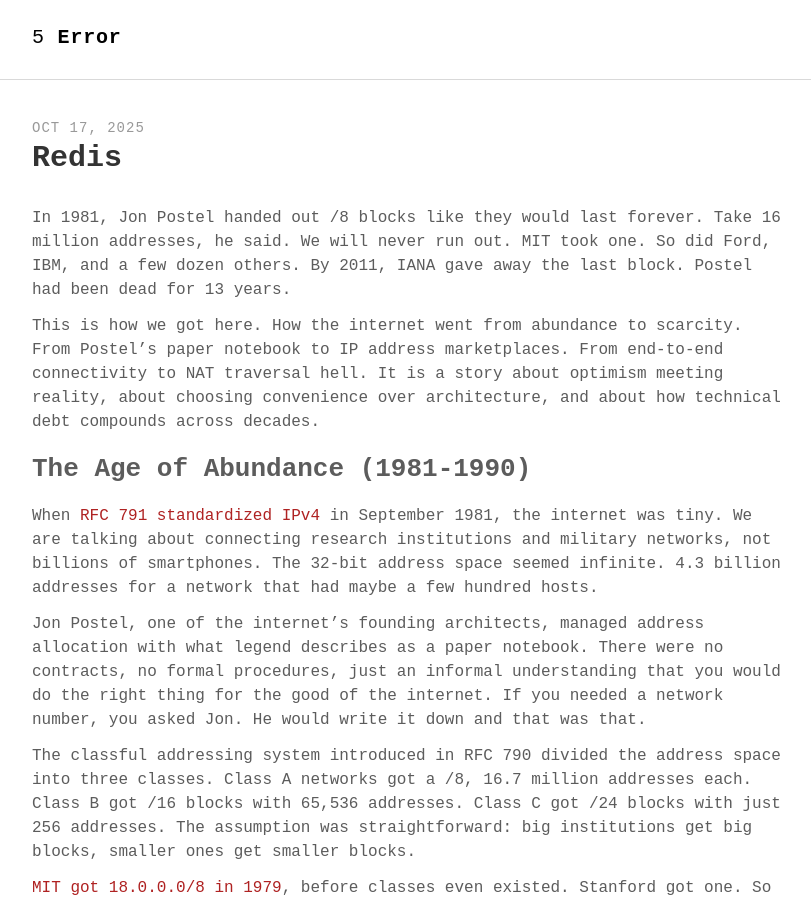
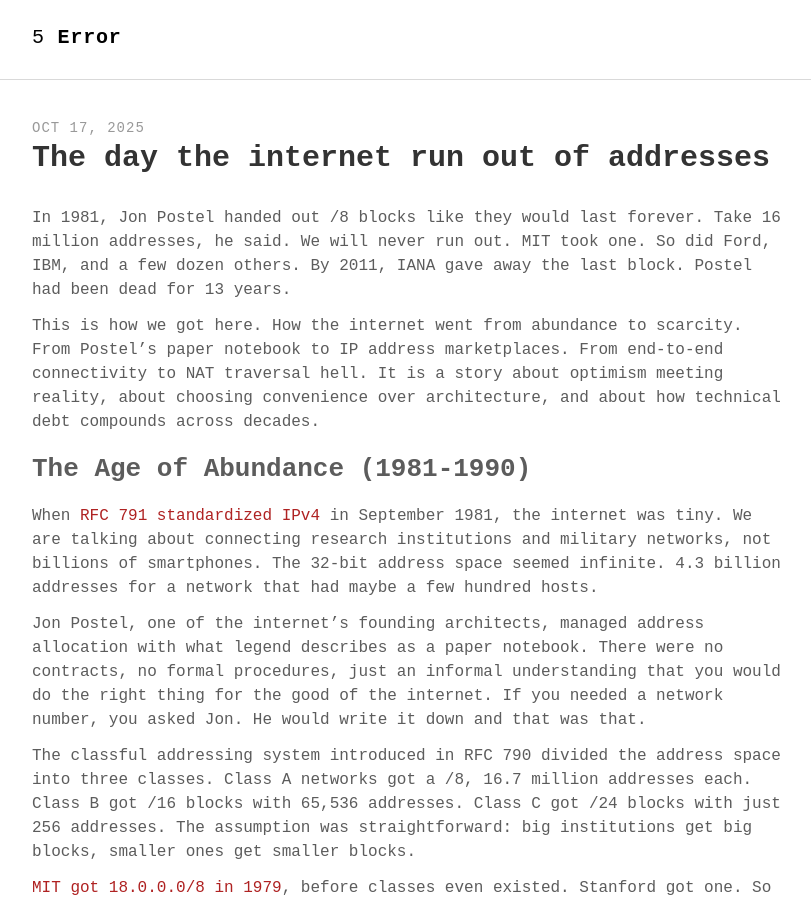
Before and after one commit to bubunyo/bubunyo.github.io, a Jekyll site: the page built from _posts/2025-10-17-the-day-the-internet-run-out-of-addresses.md, in a window 1280 px wide and 900 px high. Shown: the whole window, without its empty margins (232-1043 px from the left). Built offline with Jekyll 4.4.1, drawn with Linux system fonts in a browser that asks for light colours; some web fonts are replaced.

Commit message:
new title

```diff
--- a/_posts/2025-10-17-history-of-internet-addresses_essay.md
+++ b/_posts/2025-10-17-the-day-the-internet-run-out-of-addresses.md
@@ -1,6 +1,6 @@
 ---
 layout: post
-title: "Redis"
+title: "The day the internet run out of addresses"
 description: "The day the Internet run out of addresses"
 comments: true
 keywords: "internet, ipv4, ipv6, CIDR"
```
